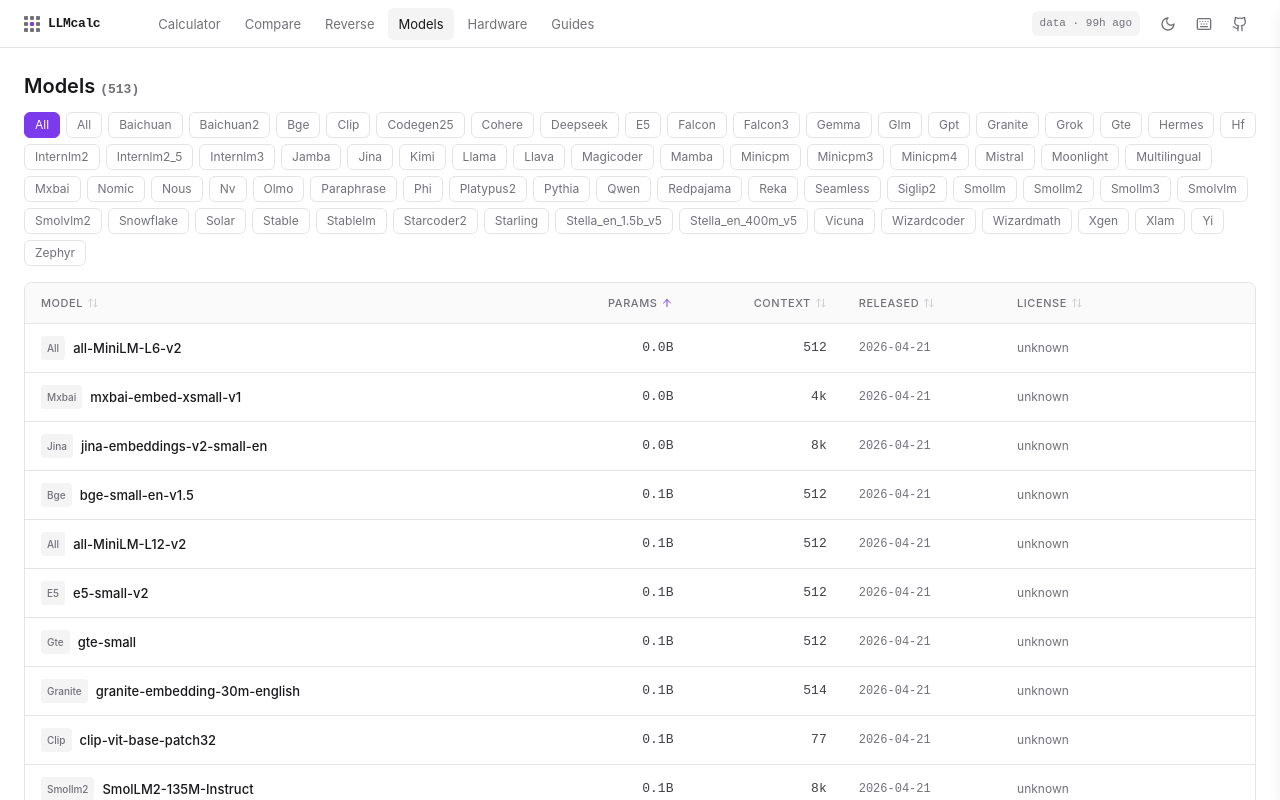
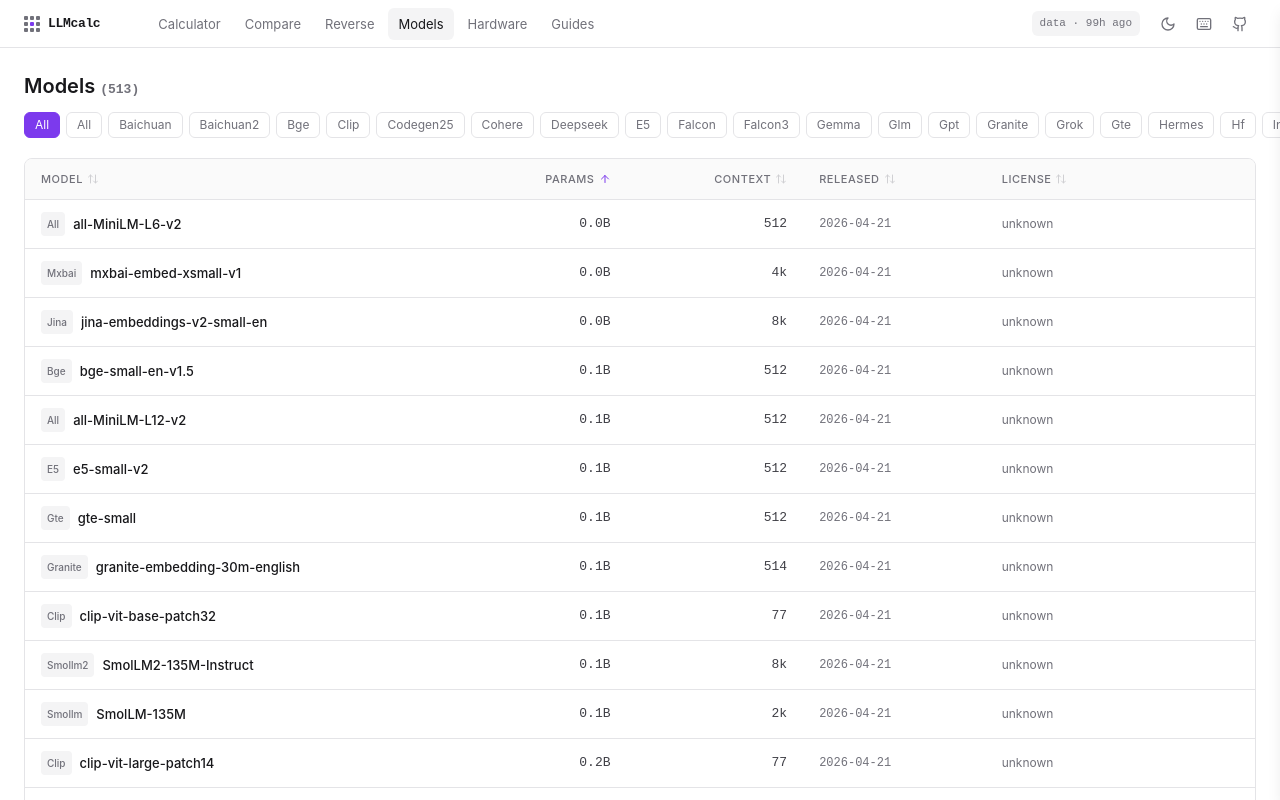
Before and after one commit to kkpkishan/llm-infra-planner, a React (Vite) app: page /models in a window 1280 px wide. Shown: the top 800 px of the page. Built offline with nearby package versions, Linux system fonts and the light colour scheme.

Commit message:
fix: models page - scrollable family filter, no horizontal page overflow

```diff
--- a/src/pages/Models.tsx
+++ b/src/pages/Models.tsx
@@ -61,14 +61,17 @@
   ];
 
   return (
-    <div className="max-w-[1760px] mx-auto px-4 md:px-6 py-6 flex flex-col gap-4">
-      <div className="flex items-center justify-between flex-wrap gap-3">
-        <h1 className="text-xl font-semibold text-fg-primary">Models <span className="text-fg-muted font-mono text-sm">({sorted.length})</span></h1>
-        {/* Family filter */}
-        <div className="flex items-center gap-1.5 flex-wrap">
+    <div className="max-w-[1760px] mx-auto px-4 md:px-6 py-6 flex flex-col gap-4 min-w-0 w-full">
+      <div className="flex flex-col gap-3">
+        <h1 className="text-xl font-semibold text-fg-primary">
+          Models <span className="text-fg-muted font-mono text-sm">({sorted.length})</span>
+        </h1>
+        {/* Family filter — horizontally scrollable, no wrapping */}
+        <div className="overflow-x-auto pb-1 -mx-4 px-4 md:-mx-6 md:px-6">
+          <div className="flex items-center gap-1.5 w-max">
             {families.map(f => (
               <button key={f} onClick={() => setFamilyFilter(f)}
-              className={cn('text-xs px-2.5 py-1 rounded-md border transition-colors capitalize',
+                className={cn('text-xs px-2.5 py-1 rounded-md border transition-colors capitalize whitespace-nowrap',
                   familyFilter === f ? 'bg-accent text-white border-accent' : 'border-border-subtle text-fg-muted hover:text-fg-default hover:border-border-default'
                 )}>
                 {f}
@@ -76,9 +79,10 @@
             ))}
           </div>
         </div>
+      </div>
 
-      <div className="overflow-x-auto rounded-lg border border-border-subtle">
-        <table className="w-full text-sm" aria-label="Models catalog">
+      <div className="w-full overflow-x-auto rounded-lg border border-border-subtle">
+        <table className="w-full min-w-[480px] text-sm" aria-label="Models catalog">
           <thead>
             <tr className="border-b border-border-subtle bg-bg-subtle">
               {cols.map(col => (
@@ -96,26 +100,26 @@
           <tbody>
             {sorted.map(model => (
               <tr key={model.id} className="border-b border-border-subtle hover:bg-bg-subtle transition-colors">
-                <td className="px-4 py-3">
-                  <div className="flex items-center gap-2">
-                    <span className={cn('text-[10px] font-medium px-1.5 py-0.5 rounded capitalize',
+                <td className="px-4 py-3 max-w-[260px]">
+                  <div className="flex items-center gap-2 min-w-0">
+                    <span className={cn('text-[10px] font-medium px-1.5 py-0.5 rounded capitalize flex-shrink-0',
                       FAMILY_COLORS[model.family] ?? 'bg-bg-muted text-fg-muted')}>
                       {model.family}
                     </span>
-                    <span className="text-sm font-medium text-fg-primary">{model.displayName}</span>
-                    {model.moe && <span className="text-[9px] font-medium px-1 py-0.5 rounded bg-bg-muted text-fg-muted">MoE</span>}
+                    <span className="text-sm font-medium text-fg-primary truncate">{model.displayName}</span>
+                    {model.moe && <span className="text-[9px] font-medium px-1 py-0.5 rounded bg-bg-muted text-fg-muted flex-shrink-0">MoE</span>}
                   </div>
                 </td>
-                <td className="px-4 py-3 text-right font-mono text-sm text-fg-default tabular-nums">
+                <td className="px-4 py-3 text-right font-mono text-sm text-fg-default tabular-nums whitespace-nowrap">
                   {(model.paramsTotal / 1e9).toFixed(1)}B
                 </td>
-                <td className="px-4 py-3 text-right font-mono text-sm text-fg-default tabular-nums">
+                <td className="px-4 py-3 text-right font-mono text-sm text-fg-default tabular-nums whitespace-nowrap">
                   {model.architecture.maxContextLength >= 1024
                     ? `${(model.architecture.maxContextLength / 1024).toFixed(0)}k`
                     : model.architecture.maxContextLength}
                 </td>
-                <td className="px-4 py-3 text-xs text-fg-muted font-mono">{model.releaseDate}</td>
-                <td className="px-4 py-3 text-xs text-fg-muted truncate max-w-[180px]">{model.license}</td>
+                <td className="px-4 py-3 text-xs text-fg-muted font-mono whitespace-nowrap">{model.releaseDate}</td>
+                <td className="px-4 py-3 text-xs text-fg-muted truncate max-w-[160px]">{model.license}</td>
               </tr>
             ))}
           </tbody>
```
Lines whose indentation alone changed are shown as unchanged.
